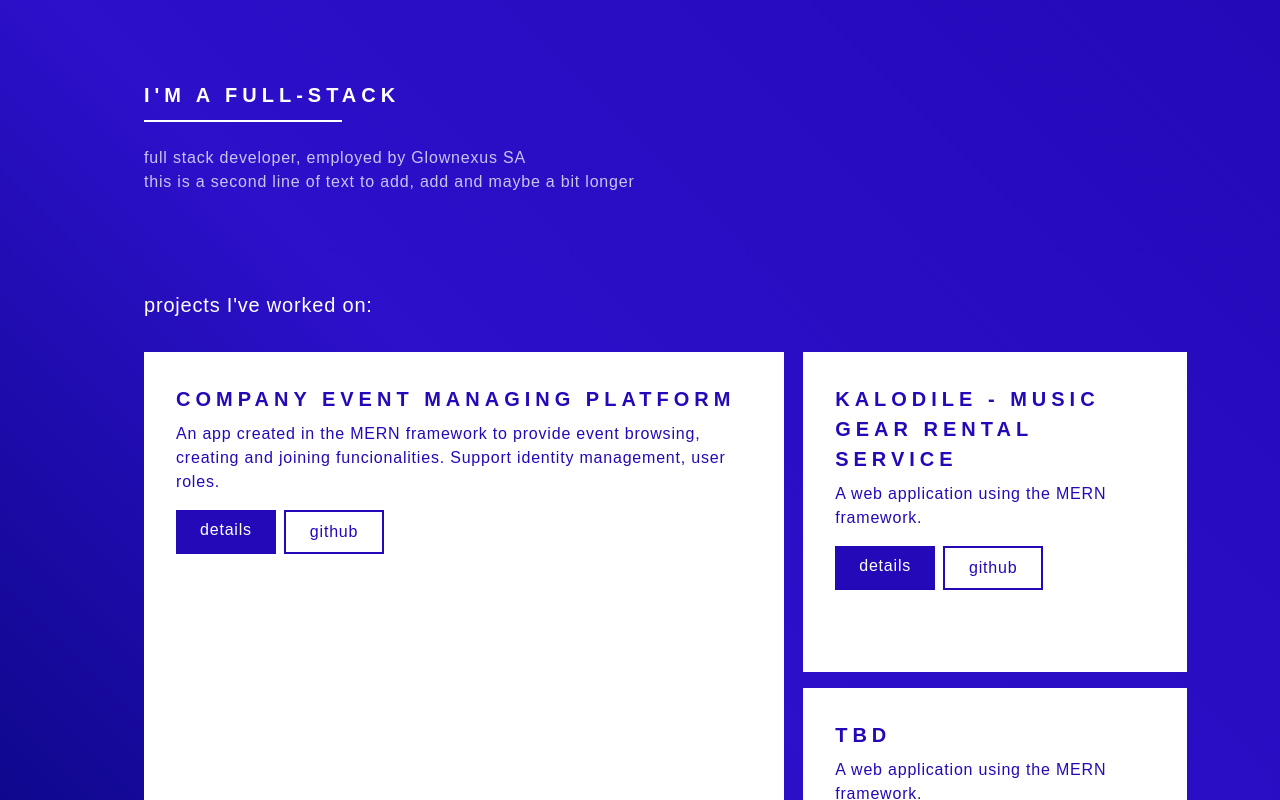
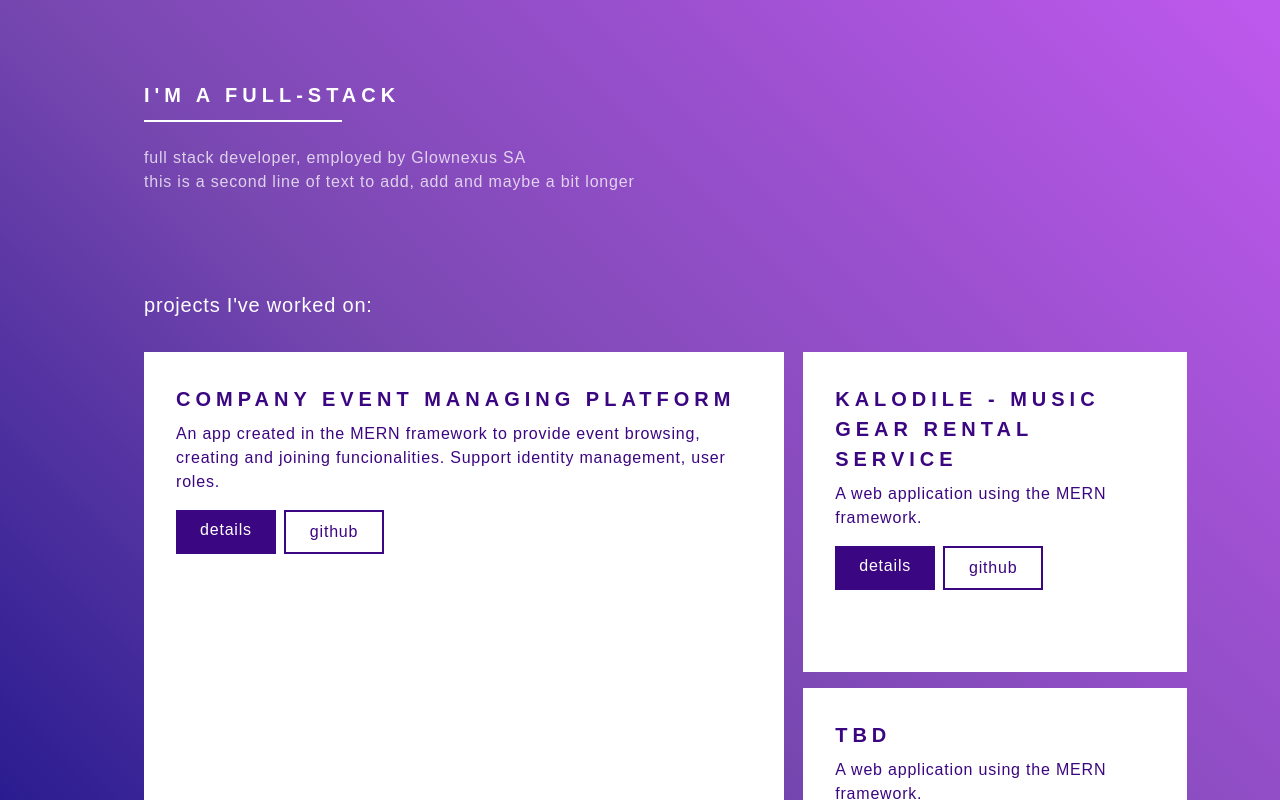
Before and after one commit to danielagg/personal-website-ts, a React (Create React App) app: page / in a window 1280 px wide. Shown: the top 800 px of the page. Built offline with nearby package versions, Linux system fonts and the light colour scheme.

Commit message:
Color scheme alignments

```diff
--- a/src/styles/main.css
+++ b/src/styles/main.css
@@ -6,19 +6,23 @@
 @import url("https://fonts.googleapis.com/css?family=Raleway:400,700,800&display=swap");
 
 .primary-blue {
-  color: #2409b9;
+  color: rgb(59, 6, 129);
 }
 
 .bg-primary-blue {
-  background: #2409b9;
+  background: rgb(59, 6, 129);
 }
 
 .bg-primary-blue-gradient {
-  background: linear-gradient(45deg, #020472 0, #2c10ca 50%, #2409b9 100%);
+  /* background: linear-gradient(45deg, #020472 0, #2c10ca 50%, #2409b9 100%); */
+  /* background: linear-gradient(45deg, #720231 0, #ca1048 50%, #b90993 100%); */
+  /* background: linear-gradient(45deg, #3f1561 0, #711c79 50%, #6b2d5d 100%); */
+  /* background: linear-gradient(45deg, #1c5e4f 0, #1ea566 50%, #a736db 100%); */
+  background: linear-gradient(45deg, #060881 0, #7948b1 50%, #bf59ee 100%);
 }
 
 .border-primary-blue {
-  border-color: #2409b9;
+  border-color: rgb(59, 6, 129);
 }
 
 .font-raleway {
```
